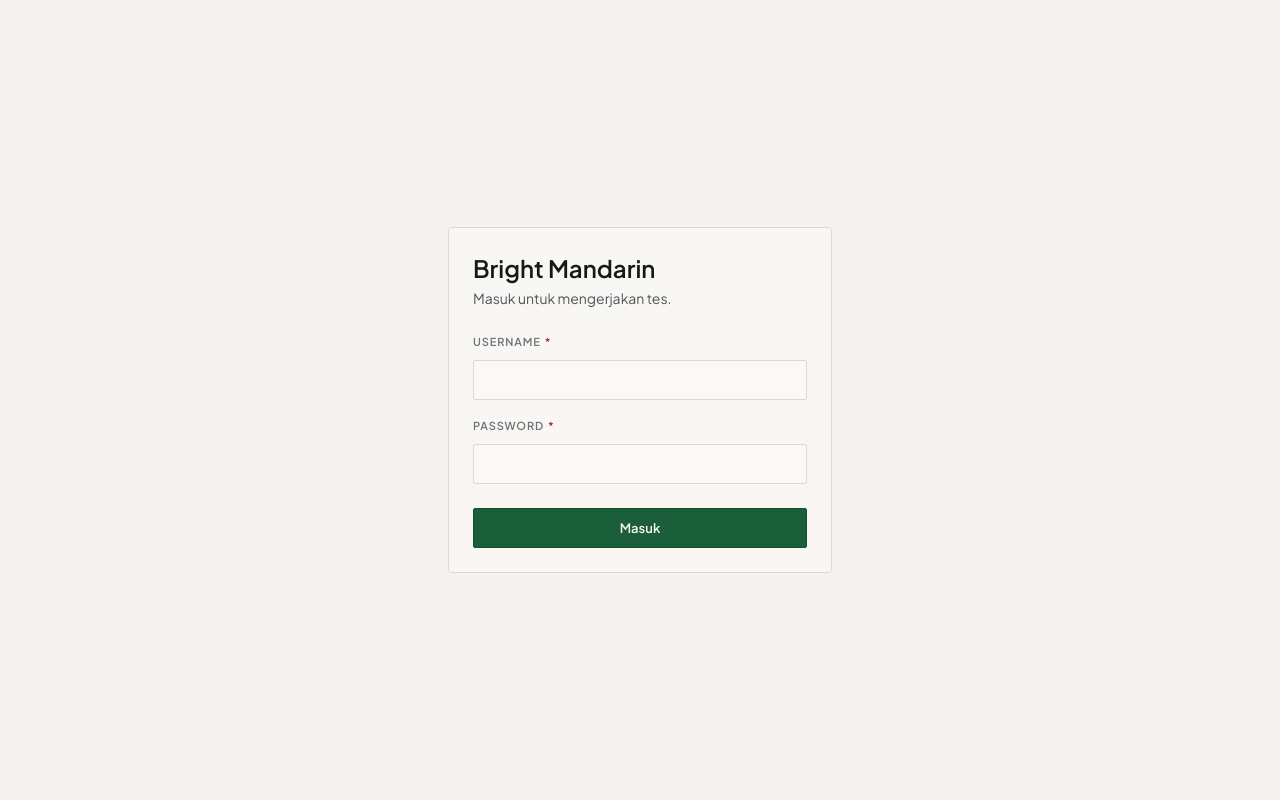
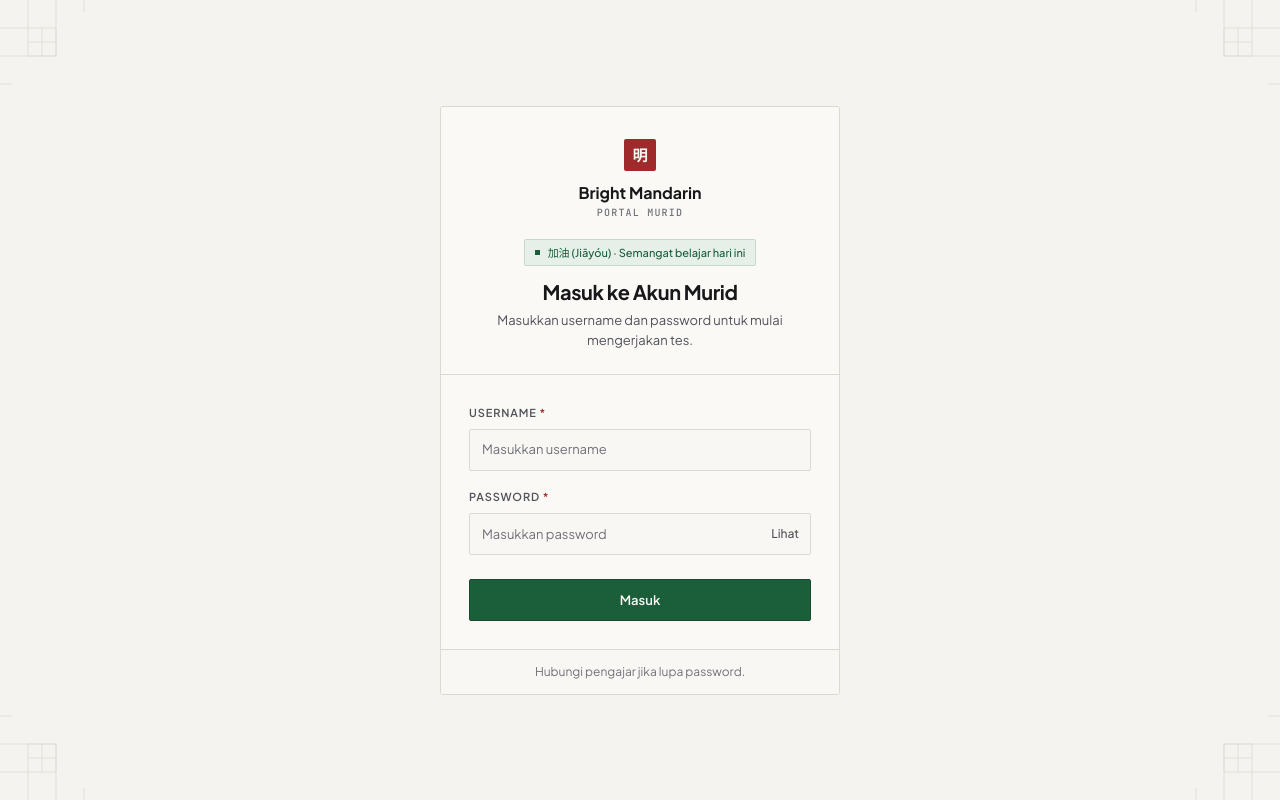
Before and after one commit to raflicodezidan/bright-mandarin-hsk, a Next.js app: page /login in a window 1280 px wide. Built offline with nearby package versions, Linux system fonts and the light colour scheme; no server answers.

Commit message:
feat: redesign halaman masuk murid

```diff
--- a/app/(auth)/login/login-form.tsx
+++ b/app/(auth)/login/login-form.tsx
@@ -1,44 +1,103 @@
 "use client";
 
-import { useActionState } from "react";
-import { Button } from "@/components/ui/button";
-import { Field } from "@/components/ui/field";
-import { Input } from "@/components/ui/input";
-import { Alert } from "@/components/ui/alert";
+import * as React from "react";
+import { AlertTriangle } from "lucide-react";
 import { loginAction, type LoginState } from "./actions";
 
 const initialState: LoginState = {};
 
+const fieldClass =
+  "w-full rounded-[2px] border border-[#DCD9D0] bg-[#F8F7F3] px-3 py-2.5 text-[13px] text-[#18181B] placeholder:text-[#71717A] transition-colors duration-150 focus:border-[#18181B] focus:bg-[#FFFFFF] focus:outline-none disabled:cursor-not-allowed disabled:opacity-60";
+
 export function LoginForm() {
-  const [state, action, pending] = useActionState(loginAction, initialState);
+  const [state, action, pending] = React.useActionState(
+    loginAction,
+    initialState,
+  );
+  const [showPassword, setShowPassword] = React.useState(false);
 
   return (
-    <form action={action} className="flex flex-col gap-4">
-      {state.error ? <Alert tone="error">{state.error}</Alert> : null}
-      <Field label="Username" htmlFor="username" required>
-        <Input
+    <form action={action} className="flex flex-col gap-4 p-7">
+      {state.error ? (
+        <div
+          role="alert"
+          className="flex items-start gap-2.5 rounded-[2px] border border-[#DEC4C0] bg-[#F2E6E4] px-3 py-2.5 text-[12px] leading-5 text-[#8F2020]"
+        >
+          <AlertTriangle
+            size={14}
+            strokeWidth={1.5}
+            aria-hidden="true"
+            className="mt-0.5 shrink-0"
+          />
+          <span>{state.error}</span>
+        </div>
+      ) : null}
+
+      <div className="flex flex-col gap-1.5">
+        <label
+          htmlFor="username"
+          className="text-[11px] font-semibold uppercase tracking-[0.08em] text-[#52525B]"
+        >
+          Username <span className="text-[#A62626]">*</span>
+        </label>
+        <input
           id="username"
           name="username"
+          type="text"
           autoComplete="username"
           autoCapitalize="none"
           spellCheck={false}
           required
           disabled={pending}
+          placeholder="Masukkan username"
+          className={`${fieldClass} font-mono placeholder:font-sans`}
         />
-      </Field>
-      <Field label="Password" htmlFor="password" required>
-        <Input
+      </div>
+
+      <div className="flex flex-col gap-1.5">
+        <label
+          htmlFor="password"
+          className="text-[11px] font-semibold uppercase tracking-[0.08em] text-[#52525B]"
+        >
+          Password <span className="text-[#A62626]">*</span>
+        </label>
+        <div className="relative">
+          <input
             id="password"
             name="password"
-          type="password"
+            type={showPassword ? "text" : "password"}
             autoComplete="current-password"
             required
             disabled={pending}
+            placeholder="Masukkan password"
+            className={`${fieldClass} pr-24`}
           />
-      </Field>
-      <Button type="submit" loading={pending} className="mt-2 w-full">
+          <button
+            type="button"
+            onClick={() => setShowPassword((current) => !current)}
+            disabled={pending}
+            aria-pressed={showPassword}
+            className="absolute inset-y-0 right-0 flex items-center px-3 text-[12px] font-medium text-[#52525B] transition-colors duration-150 hover:text-[#18181B] focus-visible:outline-2 focus-visible:-outline-offset-2 focus-visible:outline-[#18181B] disabled:cursor-not-allowed disabled:opacity-60"
+          >
+            {showPassword ? "Sembunyikan" : "Lihat"}
+          </button>
+        </div>
+      </div>
+
+      <button
+        type="submit"
+        disabled={pending}
+        aria-busy={pending || undefined}
+        className="mt-2 flex w-full items-center justify-center gap-2 rounded-[2px] border border-[#154B2E] bg-[#1B5E3A] py-2.5 text-[13px] font-semibold text-[#F8F7F3] transition-colors duration-150 hover:bg-[#14472C] focus-visible:outline-2 focus-visible:outline-offset-2 focus-visible:outline-[#18181B] disabled:cursor-not-allowed disabled:opacity-60"
+      >
+        {pending ? (
+          <span
+            aria-hidden="true"
+            className="size-4 animate-spin rounded-[1px] border-2 border-current border-t-transparent"
+          />
+        ) : null}
         Masuk
-      </Button>
+      </button>
     </form>
   );
 }
--- a/app/(auth)/login/page.tsx
+++ b/app/(auth)/login/page.tsx
@@ -3,6 +3,25 @@ import { getSessionProfile } from "@/lib/auth";
 import { LoginForm } from "./login-form";
 
 export const metadata = { title: "Masuk" };
+
+function LatticeCorner({ className }: { className: string }) {
+  return (
+    <svg
+      aria-hidden="true"
+      viewBox="0 0 120 120"
+      fill="none"
+      stroke="#E2DFD7"
+      strokeWidth="1"
+      className={`pointer-events-none absolute hidden size-[120px] sm:block ${className}`}
+    >
+      <path d="M0 28h28V0" />
+      <path d="M0 56h56V0" />
+      <path d="M28 28h28v28H28z" />
+      <path d="M28 42h28M42 28v28" />
+      <path d="M0 84h12M84 0v12" />
+    </svg>
+  );
+}
 
 export default async function LoginPage() {
   const session = await getSessionProfile();
@@ -12,13 +31,55 @@ export default async function LoginPage() {
   }
 
   return (
-    <main className="flex min-h-screen items-center justify-center px-4 py-8">
-      <div className="w-full max-w-sm rounded-md border border-border bg-surface p-6">
-        <div className="mb-6 flex flex-col gap-1">
-          <h1 className="text-xl font-semibold text-text">Bright Mandarin</h1>
-          <p className="text-sm text-text-muted">Masuk untuk mengerjakan tes.</p>
-        </div>
+    <main className="relative flex min-h-screen flex-col items-center justify-center overflow-hidden bg-[#F4F3EF] px-4 py-10">
+      <LatticeCorner className="left-0 top-0" />
+      <LatticeCorner className="right-0 top-0 rotate-90" />
+      <LatticeCorner className="bottom-0 right-0 rotate-180" />
+      <LatticeCorner className="bottom-0 left-0 -rotate-90" />
+
+      <div className="relative w-full max-w-[400px] overflow-hidden rounded-[3px] border border-[#DCD9D0] bg-[#FAF9F6]">
+        <header className="flex flex-col items-center border-b border-[#DCD9D0] px-7 pb-6 pt-8 text-center">
+          <span
+            lang="zh-Hans"
+            className="font-cjk flex size-8 items-center justify-center rounded-[2px] bg-[#9E2A2B] text-[15px] font-semibold leading-none text-[#F8F7F3]"
+          >
+            明
+          </span>
+          <p className="mt-3 text-[16px] font-bold leading-5 text-[#18181B]">
+            Bright Mandarin
+          </p>
+          <p className="mt-1 font-mono text-[10px] font-medium uppercase leading-3 tracking-[0.12em] text-[#71717A]">
+            Portal Murid
+          </p>
+
+          <p className="mb-3 mt-5 inline-flex items-center gap-2 rounded-[2px] border border-[#C5D8C9] bg-[#E6EFE8] px-2.5 py-1 text-[11px] font-medium leading-4 text-[#1B5E3A]">
+            <span
+              aria-hidden="true"
+              className="size-[5px] shrink-0 bg-[#1B5E3A]"
+            />
+            <span>
+              <span lang="zh-Hans" className="font-cjk">
+                加油
+              </span>{" "}
+              (Jiāyóu) · Semangat belajar hari ini
+            </span>
+          </p>
+
+          <h1 className="text-[20px] font-bold leading-7 tracking-[-0.02em] text-[#18181B]">
+            Masuk ke Akun Murid
+          </h1>
+          <p className="mt-1 text-[13px] leading-5 text-[#52525B]">
+            Masukkan username dan password untuk mulai mengerjakan tes.
+          </p>
+        </header>
+
         <LoginForm />
+
+        <footer className="border-t border-[#DCD9D0] bg-[#F8F7F3] px-7 py-3.5 text-center">
+          <p className="text-[12px] leading-4 text-[#71717A]">
+            Hubungi pengajar jika lupa password.
+          </p>
+        </footer>
       </div>
     </main>
   );
--- a/app/layout.tsx
+++ b/app/layout.tsx
@@ -8,7 +8,7 @@ import "./globals.css";
 
 const plusJakarta = Plus_Jakarta_Sans({
   subsets: ["latin"],
-  weight: ["400", "500", "600"],
+  weight: ["400", "500", "600", "700"],
   variable: "--font-plus-jakarta",
   display: "swap",
 });
```
Lines whose indentation alone changed are shown as unchanged.
